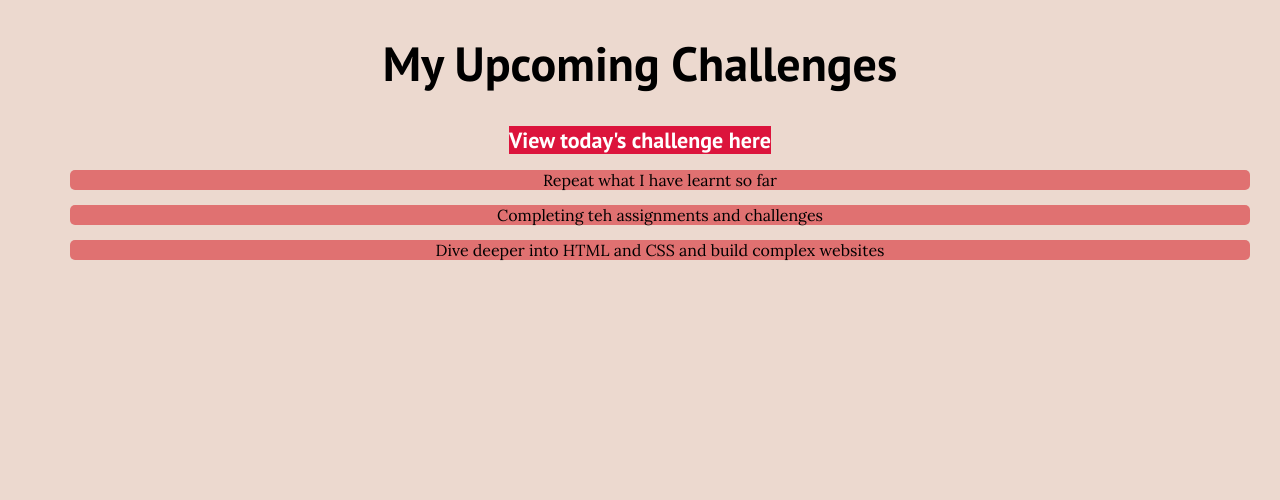
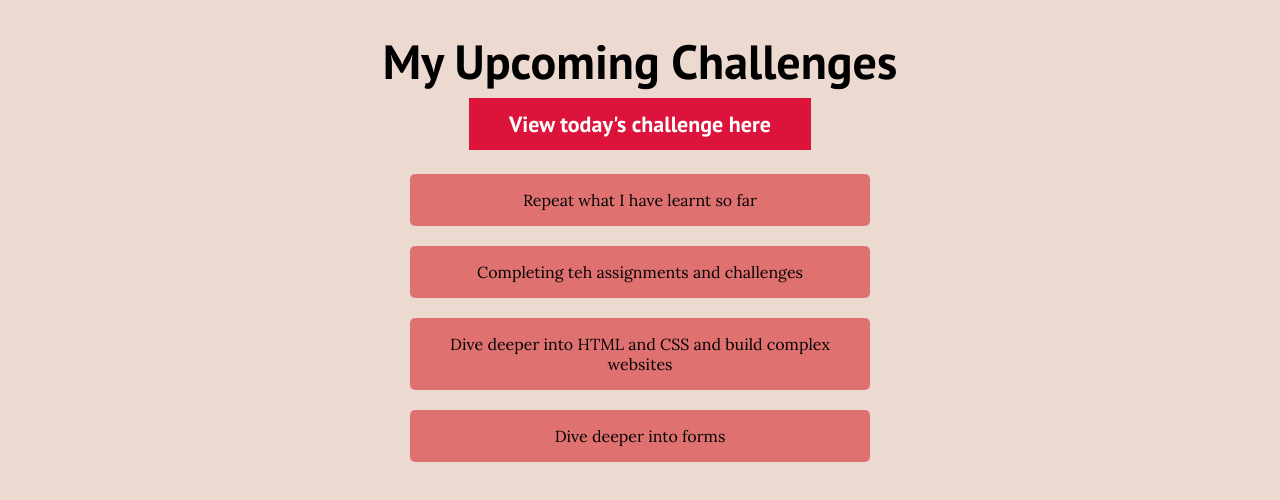
Before and after one commit to deepshi4156/100-Days-of-Web-Development, a plain HTML site: page DAY 4-5/Practice 3/full-week.html in a window 1280 px wide. Drawn offline with Linux system fonts and the light colour scheme.

Commit message:
learnt about box model in css

```diff
--- a/DAY 4-5/Practice 3/full-week.html
+++ b/DAY 4-5/Practice 3/full-week.html
@@ -15,12 +15,17 @@
     <link rel="stylesheet" href="styles/full-week.css" />
   </head>
   <body>
+    <header>
       <h1>My Upcoming Challenges</h1>
       <p><a href="index.html">View today's challenge here</a></p>
+    </header>
+    <main>
       <ol>
         <li>Repeat what I have learnt so far</li>
         <li>Completing teh assignments and challenges</li>
         <li>Dive deeper into HTML and CSS and build complex websites</li>
+        <li>Dive deeper into forms</li>
       </ol>
+    </main>
   </body>
 </html>
--- a/DAY 4-5/Practice 3/styles/full-week.css
+++ b/DAY 4-5/Practice 3/styles/full-week.css
@@ -1,12 +1,14 @@
 h1 {
   font-family: "PT Sans", sans-serif;
   font-size: 48px;
+  margin: 18px 0;
 }
 a {
   text-decoration: none;
   color: #ffffff;
   background-color: crimson;
   font-size: 22px;
+  padding: 12px 40px;
 }
 a:hover {
   background-color: rgb(180, 12, 90);
@@ -20,9 +22,13 @@ p {
 }
 ol {
   list-style: none;
+  margin: 36px auto 0 auto;
+  padding: 0px;
+  width: 500px;
 }
 li {
   background-color: #e07171;
-  margin-top: 15px;
+  margin: 20px;
   border-radius: 5px;
+  padding: 16px;
 }
```
Also changed, not shown: DAY 4-5/day 4-5.txt. Lines whose indentation alone changed are shown as unchanged.
